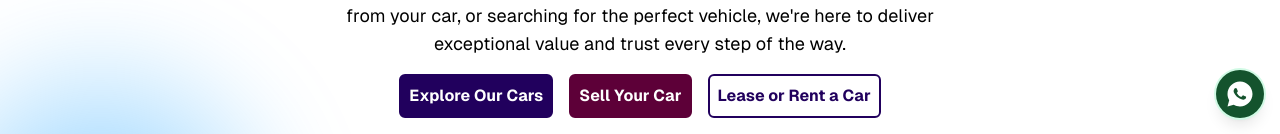
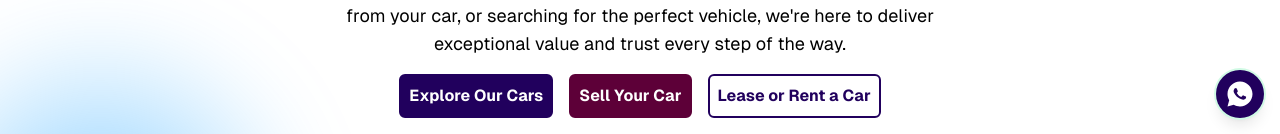
Before and after one commit to lightpc90/delok, a Next.js app: page / in a window 1280 px wide. Shown: the part 666-800 px from the top of the page. Built offline with nearby package versions, Linux system fonts and the light colour scheme.

Commit message:
`Refactor: Move ChatButton component to RootLayout and remove duplicate import`

```diff
--- a/src/app/layout.tsx
+++ b/src/app/layout.tsx
@@ -2,6 +2,7 @@ import type { Metadata } from "next";
 import localFont from "next/font/local";
 import "./globals.css";
 import ConditionalLayout from "@/components/Layout";
+import ChatButton from "@/components/chat/ChatButton";
 
 
 
@@ -34,6 +35,7 @@ export default function RootLayout({
       >
         <ConditionalLayout>
           {children}
+          <ChatButton />
         </ConditionalLayout>
       </body>
     </html>
--- a/src/app/page.tsx
+++ b/src/app/page.tsx
@@ -1,4 +1,4 @@
-import ChatButton from "@/components/chat/ChatButton";
+
 import Faq from "@/components/faq/Faq";
 import Header from "@/components/header/Header";
 import Products from "@/components/products/Products";
@@ -30,7 +30,7 @@ export default function Home() {
       </main>
       <footer className="flex flex-col gap-8 row-start-3 items-center sm:items-start">
       </footer>
-      <ChatButton />
+
     </div>
   );
 }
--- a/src/components/chat/ChatButton.tsx
+++ b/src/components/chat/ChatButton.tsx
@@ -3,7 +3,7 @@ import { RiWhatsappFill } from "react-icons/ri";
 
 const ChatButton = () => {
   return (
-    <div className='fixed bottom-4 right-4 w-12 h-12 bg-green-900 rounded-full shadow-lg ring-2 ring-emerald-100 flex items-center justify-center'>
+    <div className='fixed bottom-4 right-4 w-12 h-12 bg-primary text-white rounded-full shadow-lg ring-2 ring-emerald-100 flex items-center justify-center'>
         <button>
               <RiWhatsappFill size={30}/>
         </button>
```
